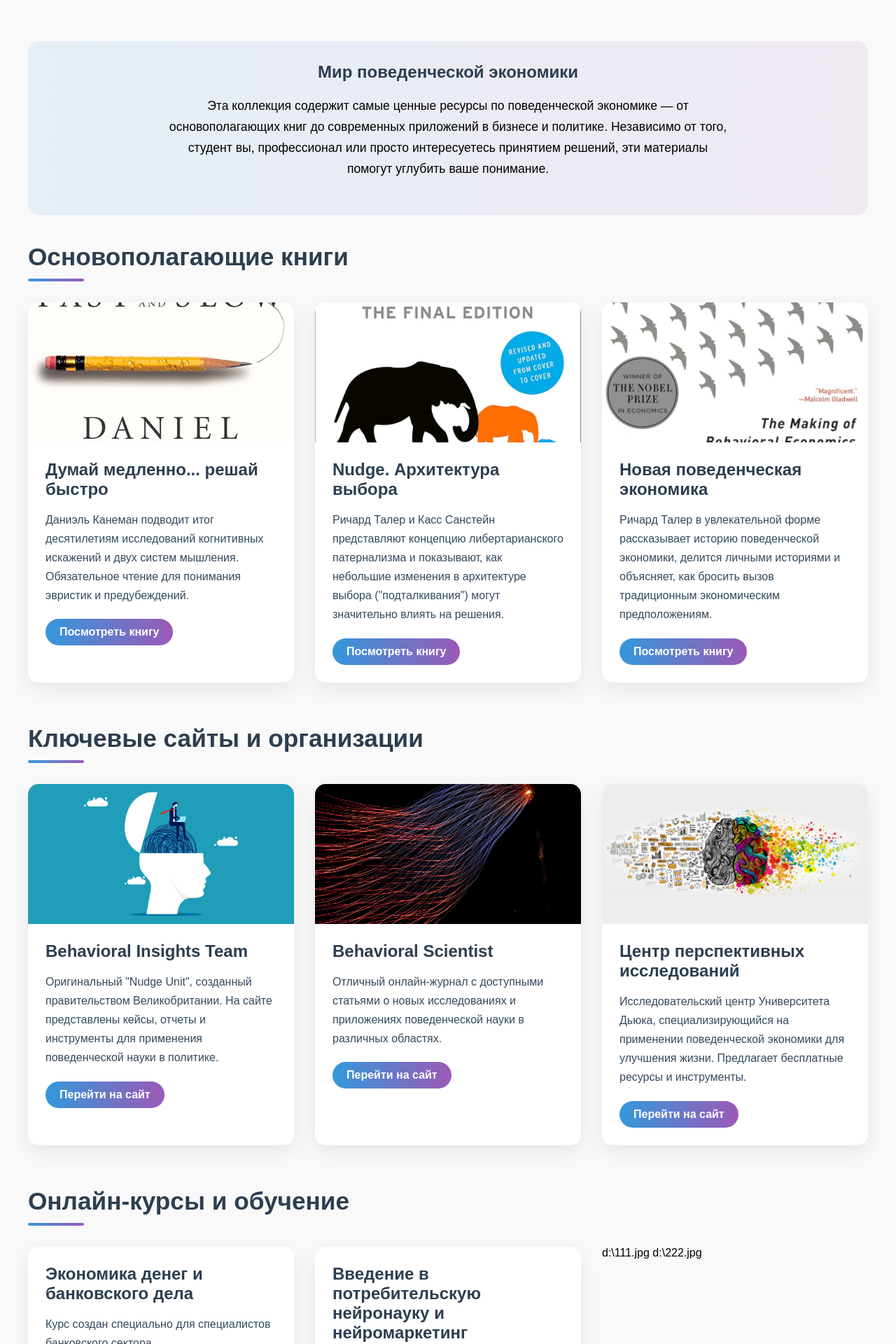
After one commit to MariaTolkacheva/cousework, a Django app: page /materials in a window 1280 px wide. The commit adds this page. Shown: the part 481-2401 px from the top of the page at 70% size. Run offline with Django 5.2, Linux system fonts and the light colour scheme; parts of the project's set-up code (start-up, migrations or seed data) failed here and were passed over.

Commit message:
added history and materials

```diff
--- a/members/templates/base.html
+++ b/members/templates/base.html
@@ -22,7 +22,7 @@
             <div class="footer-branding">
                 <img src="../static/images/logo.jpg" alt="Site Logo" class="footer-logo">
                 <div class="footer-text">
-                    <h2 class="footer-site-title">Your Site Name</h2>
+                    <h2 class="footer-site-title">Let's make better decisions</h2>
                     <p class="footer-site-tagline"><svg xmlns='http://www.w3.org/2000/svg'
         xmlns:xlink='http://www.w3.org/1999/xlink'
         viewBox='0 0 435 50'
@@ -84,9 +84,6 @@
             <nav class="footer-navigation">
                 <ul>
                     <li><a href="/">Home</a></li>
-                    <li><a href="#">About</a></li>
-                    <li><a href="#">Services</a></li>
-                    <li><a href="#">Contact</a></li>
                 </ul>
             </nav>
         </div>
--- /dev/null
+++ b/members/templates/materials.html
@@ -0,0 +1,311 @@
+{% extends 'base.html' %}
+
+{% block title %}
+  Ресурсы по поведенческой экономике
+{% endblock %}
+
+{% block links %}
+  <link rel="stylesheet" href="../static/myfirst.css" />
+  <link rel="stylesheet" href="../static/footer.css" />
+  <link rel="stylesheet" href="../static/featured-product.css" />
+  <link rel="stylesheet" href="../static/team.css" />
+  <style>
+    .resources-container {
+      max-width: 1200px;
+      margin: 0 auto;
+      padding: 0 20px;
+    }
+
+    .resource-section {
+      margin-bottom: 60px;
+    }
+
+    .resource-section h2 {
+      font-size: 2.2rem;
+      color: #2c3e50;
+      margin-bottom: 30px;
+      position: relative;
+      padding-bottom: 15px;
+    }
+
+    .resource-section h2::after {
+      content: '';
+      position: absolute;
+      bottom: 0;
+      left: 0;
+      width: 80px;
+      height: 4px;
+      background: linear-gradient(to right, #3498db, #9b59b6);
+      border-radius: 3px;
+    }
+
+    .resource-grid {
+      display: grid;
+      grid-template-columns: repeat(auto-fill, minmax(350px, 1fr));
+      gap: 30px;
+    }
+
+    .resource-card {
+      background: white;
+      border-radius: 15px;
+      overflow: hidden;
+      box-shadow: 0 10px 30px rgba(0, 0, 0, 0.08);
+      transition: transform 0.3s ease, box-shadow 0.3s ease;
+    }
+
+    .resource-card:hover {
+      transform: translateY(-5px);
+      box-shadow: 0 15px 35px rgba(0, 0, 0, 0.12);
+    }
+
+    .resource-image {
+      height: 200px;
+      overflow: hidden;
+    }
+
+    .resource-image img {
+      width: 100%;
+      height: 100%;
+      object-fit: cover;
+      transition: transform 0.5s ease;
+    }
+
+    .resource-card:hover .resource-image img {
+      transform: scale(1.05);
+    }
+
+    .resource-content {
+      padding: 25px;
+    }
+
+    .resource-content h3 {
+      font-size: 1.5rem;
+      margin-top: 0;
+      margin-bottom: 15px;
+      color: #2c3e50;
+    }
+
+    .resource-content p {
+      color: #34495e;
+      line-height: 1.7;
+      margin-bottom: 20px;
+    }
+
+    .resource-link {
+      display: inline-block;
+      padding: 10px 20px;
+      background: linear-gradient(to right, #3498db, #9b59b6);
+      color: white;
+      text-decoration: none;
+      border-radius: 30px;
+      font-weight: 600;
+      transition: all 0.3s ease;
+    }
+
+    .resource-link:hover {
+      transform: translateY(-2px);
+      box-shadow: 0 5px 15px rgba(52, 152, 219, 0.3);
+    }
+
+    .highlight-banner {
+      background: linear-gradient(to right, rgba(52, 152, 219, 0.1), rgba(155, 89, 182, 0.1));
+      border-radius: 15px;
+      padding: 30px;
+      margin: 40px 0;
+      text-align: center;
+    }
+
+    .highlight-banner h2 {
+      margin-top: 0;
+      color: #2c3e50;
+    }
+
+    .highlight-banner p {
+      max-width: 800px;
+      margin: 0 auto 20px;
+      font-size: 1.1rem;
+      line-height: 1.7;
+    }
+
+    @media (max-width: 768px) {
+      .resource-grid {
+        grid-template-columns: 1fr;
+      }
+    }
+  </style>
+{% endblock %}
+
+{% block content %}
+  <div class="call-to-action is-style-section-1">
+    <div class="cover alignwide" style="border-radius: 20px; min-height: 60vh;">
+      <img class="cover-image" src="../static/images/bookshelf.jpg" alt="Книги по поведенческой экономике" data-object-fit="cover" />
+      <div class="cover-content">
+        <h1 class="cover-heading text-with-shadow has-theme-4-color has-text-color has-link-color">Ресурсы по поведенческой экономике</h1>
+        <p class="cover-subtitle" style="font-size: 1.5rem; max-width: 800px; margin: 20px auto;">Книги, сайты, курсы и инструменты для изучения поведенческой науки</p>
+      </div>
+    </div>
+
+    <div class="spacer"></div>
+  </div>
+
+  <div class="resources-container">
+    <div class="highlight-banner">
+      <h2>Мир поведенческой экономики</h2>
+      <p>Эта коллекция содержит самые ценные ресурсы по поведенческой экономике — от основополагающих книг до современных приложений в бизнесе и политике. Независимо от того, студент вы, профессионал или просто интересуетесь принятием решений, эти материалы помогут углубить ваше понимание.</p>
+    </div>
+
+    <div class="resource-section">
+      <h2>Основополагающие книги</h2>
+      <div class="resource-grid">
+        <div class="resource-card">
+          <div class="resource-image">
+            <img src="../static/images/thinking-fast-slow.jpg" alt="Думай медленно... решай быстро" />
+          </div>
+          <div class="resource-content">
+            <h3>Думай медленно... решай быстро</h3>
+            <p>Даниэль Канеман подводит итог десятилетиям исследований когнитивных искажений и двух систем мышления. Обязательное чтение для понимания эвристик и предубеждений.</p>
+            <a href="https://www.amazon.com/Thinking-Fast-Slow-Daniel-Kahneman/dp/0374533555" class="resource-link" target="_blank">Посмотреть книгу</a>
+          </div>
+        </div>
+
+        <div class="resource-card">
+          <div class="resource-image">
+            <img src="../static/images/nudge.jpg" alt="Nudge. Архитектура выбора" />
+          </div>
+          <div class="resource-content">
+            <h3>Nudge. Архитектура выбора</h3>
+            <p>Ричард Талер и Касс Санстейн представляют концепцию либертарианского патернализма и показывают, как небольшие изменения в архитектуре выбора ("подталкивания") могут значительно влиять на решения.</p>
+            <a href="https://www.chitai-gorod.ru/product/nudge-arkhitektura-vybora-kak-uluchshit-nashi-resheniya-kashe-sansteyn-2467529" class="resource-link" target="_blank">Посмотреть книгу</a>
+          </div>
+        </div>
+
+        <div class="resource-card">
+          <div class="resource-image">
+            <img src="../static/images/misbehaving.jpg" alt="Новая поведенческая экономика" />
+          </div>
+          <div class="resource-content">
+            <h3>Новая поведенческая экономика</h3>
+            <p>Ричард Талер в увлекательной форме рассказывает историю поведенческой экономики, делится личными историями и объясняет, как бросить вызов традиционным экономическим предположениям.</p>
+            <a href="https://www.amazon.com/Misbehaving-Behavioral-Economics-Richard-Thaler/dp/039335279X" class="resource-link" target="_blank">Посмотреть книгу</a>
+          </div>
+        </div>
+      </div>
+    </div>
+
+    <div class="resource-section">
+      <h2>Ключевые сайты и организации</h2>
+      <div class="resource-grid">
+        <div class="resource-card">
+          <div class="resource-image">
+            <img src="../static/images/bh.jpg" alt="Behavioral Insights Team" />
+          </div>
+          <div class="resource-content">
+            <h3>Behavioral Insights Team</h3>
+            <p>Оригинальный "Nudge Unit", созданный правительством Великобритании. На сайте представлены кейсы, отчеты и инструменты для применения поведенческой науки в политике.</p>
+            <a href="https://www.bi.team" class="resource-link" target="_blank">Перейти на сайт</a>
+          </div>
+        </div>
+
+        <div class="resource-card">
+          <div class="resource-image">
+            <img src="../static/images/bs.jpg" alt="Behavioral Scientist" />
+          </div>
+          <div class="resource-content">
+            <h3>Behavioral Scientist</h3>
+            <p>Отличный онлайн-журнал с доступными статьями о новых исследованиях и приложениях поведенческой науки в различных областях.</p>
+            <a href="https://behavioralscientist.org" class="resource-link" target="_blank">Перейти на сайт</a>
+          </div>
+        </div>
+
+        <div class="resource-card">
+          <div class="resource-image">
+            <img src="../static/images/cbs.jpg" alt="Центр поведенческих наук" />
+          </div>
+          <div class="resource-content">
+            <h3>Центр перспективных исследований</h3>
+            <p>Исследовательский центр Университета Дьюка, специализирующийся на применении поведенческой экономики для улучшения жизни. Предлагает бесплатные ресурсы и инструменты.</p>
+            <a href="https://advanced-hindsight.com" class="resource-link" target="_blank">Перейти на сайт</a>
+          </div>
+        </div>
+      </div>
+    </div>
+
+    <div class="resource-section">
+      <h2>Онлайн-курсы и обучение</h2>
+      <div class="resource-grid">
+        <div class="resource-card">
+          <div class="resource-content">
+            <h3>Экономика денег и банковского дела</h3>
+            <p>Курс создан специально для специалистов банковского сектора.</p>
+            <a href="https://www.coursera.org/learn/money-banking" class="resource-link" target="_blank">Посмотреть курс</a>
+          </div>
+        </div>
+
+        <div class="resource-card">
+          <div class="resource-content">
+            <h3>Введение в потребительскую нейронауку и нейромаркетинг</h3>
+            <p>Отличная специализация на Coursera, охватывающая основные концепции с практическими приложениями в бизнесе и политике. Преподается ведущими экспертами.</p>
+            <a href="https://www.coursera.org/learn/neuromarketing" class="resource-link" target="_blank">Посмотреть курс</a>
+          </div>
+        </div>d:\111.jpg d:\222.jpg<div class="resource-card">
+          <div class="resource-content">
+            <h3>Мастер-класс по поведенческой экономике (Udemy)</h3>
+            <p>Практический курс, посвященный применению принципов поведенческой экономики в бизнесе, маркетинге и дизайне продуктов.</p>
+            <a href="https://www.udemy.com/course/behavioral-economics/" class="resource-link" target="_blank">Посмотреть курс</a>
+          </div>
+        </div>
+      </div>
+    </div>
+
+    <div class="resource-section">
+      <h2>Инструменты и практические ресурсы</h2>
+      <div class="resource-grid">
+        <div class="resource-card">
+          <div class="resource-content">
+            <h3>Атлас когнитивных искажений</h3>
+            <p>Интерактивная визуализация 180+ когнитивных искажений, организованных в понятную систему. Незаменимый справочник.</p>
+            <a href="https://betterhumans.pub/cognitive-bias-cheat-sheet-55a472476b18" class="resource-link" target="_blank">Посмотреть ресурс</a>
+          </div>
+        </div>
+
+        <div class="resource-card">
+          <div class="resource-content">
+            <h3>Инструментарий поведенческой экономики</h3>
+            <p>Практическое руководство от ОЭСР с методами применения поведенческих инсайтов к политическим вызовам.</p>
+            <a href="https://www.oecd.org/gov/regulatory-policy/behavioral-insights-toolkit-and-ethics-principles-for-policy-makers.htm" class="resource-link" target="_blank">Посмотреть инструментарий</a>
+          </div>
+        </div>
+
+        <div class="resource-card">
+          <div class="resource-content">
+            <h3>Шаблоны поведенческого дизайна</h3>
+            <p>Коллекция доказательных шаблонов дизайна для применения поведенческой науки в продуктах и сервисах.</p>
+            <a href="https://www.behavioraldesign.academy/guides" class="resource-link" target="_blank">Посмотреть шаблоны</a>
+          </div>
+        </div>
+      </div>
+    </div>
+  </div>
+
+  <section class="featured-product">
+    <div class="spacer"></div>
+
+    <div class="product-container">
+      <div class="product-image">
+        <img src="../static/images/money.jpg" alt="Непрерывное обучение" />
+      </div>
+      <div class="product-details">
+        <h2>Продолжайте изучать поведенческую экономику</h2>
+        <div class="product-description">
+          <p>Область поведенческой экономики постоянно развивается, поскольку исследователи открывают новые аспекты принятия решений. Эти ресурсы представляют лишь начало того, что доступно для понимания и применения принципов поведенческой науки.</p>
+
+          <p>Для отслеживания последних разработок подпишитесь на ведущих исследователей в соцсетях, рассылки о поведенческой науке и присоединитесь к профессиональным сообществам.</p>
+
+          <p>Помните, что настоящее освоение поведенческой экономики требует как понимания теории, так и применения через эксперименты и наблюдения в реальных условиях.</p>
+        </div>
+      </div>
+    </div>
+
+    <div class="spacer"></div>
+  </section>
+{% endblock %}
--- a/members/templates/myfirst.html
+++ b/members/templates/myfirst.html
@@ -23,12 +23,13 @@
         </div>
     </div>
 
+
     <div class="ticker-tape alignwide">
 
-        <a href="#" class="btn-outline">Историческая справка</a>
+        <a href="/history" class="btn-outline">Историческая справка</a>
         <a href="{% url 'askllm_view' %}" class="btn-outline">Спросить AI</a>
         <a href="/survey" class="btn-outline">Тестирование</a>
-        <a href="#" class="btn-outline">Полезные матриалы</a>
+        <a href="/materials" class="btn-outline">Полезные матриалы</a>
         {% if user.is_authenticated %}
             <a href="{% url 'score_history_by_id' 1%} " class="btn-outline">My Statistics</a>
         {% else %}
--- a/members/urls.py
+++ b/members/urls.py
@@ -4,7 +4,9 @@ from members import views
 
 urlpatterns = [
     path('', views.myfirst, name='main'),
+    path('history/', views.history, name='history'),
     path('survey/', views.survey, name='survey'),
+    path('materials', views.materials, name='materials'),
     path('askllm', views.askllm_view, name='askllm_view'),
     path('quiz/<int:quiz_id>/', views.quiz_view, name='quiz_view'),
     path('quiz_forms/<int:quiz_id>/', views.form_view, name='quiz_forms'),
--- a/members/views.py
+++ b/members/views.py
@@ -21,6 +21,14 @@ def render_quizes_by_type(request):
 
 def myfirst(request):
     return render(request, 'myfirst.html')
+
+
+def history(request):
+    return render(request, 'history.html')
+
+
+def materials(request):
+    return render(request, 'materials.html')
 
 
 @login_required
```
Also changed, not shown: members/templates/all_quizes.html (+11 -27 lines), members/templates/history.html (added, +273 -0 lines), members/templates/quiz.html (+7 -15 lines), members/static/images/bh.jpg (added), members/static/images/bias.jpg (added), members/static/images/bs.jpg (added), members/static/images/cbs.jpg (added), members/static/images/historicbook.jpg (added), members/static/images/misbehaving.jpg (added), members/static/images/money.jpg (added), members/static/images/nudge.jpg (added), members/static/images/thinking-fast-slow.jpg (added), 1 other file.
